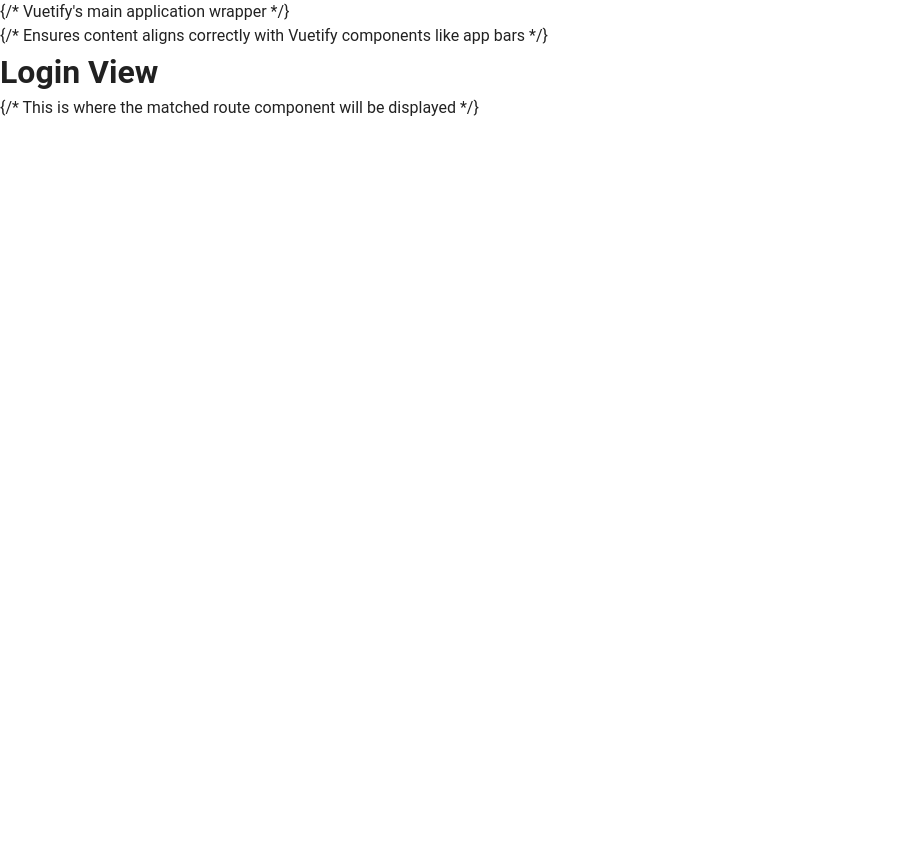
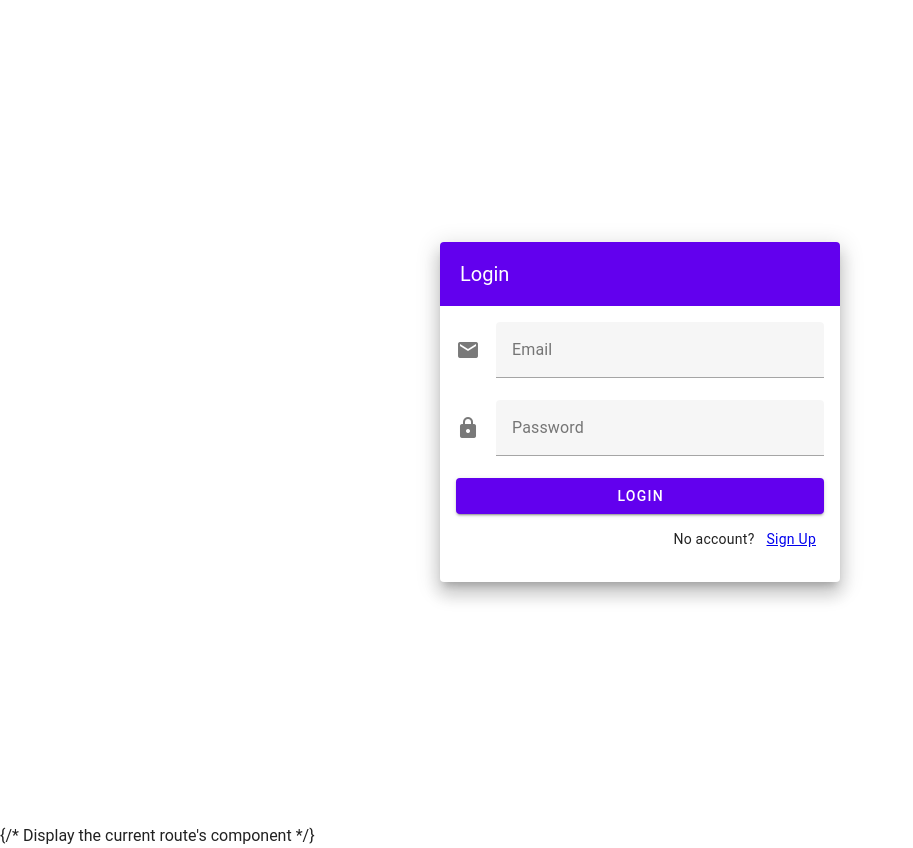
Before and after one commit to sweedish-beer/PB2, a Vue app in the folder proBel2/: page /login in a window 1280 px wide. Shown: the whole page, without its empty margins (0-913 px from the left). Before the commit the page ends 800 px from the top, so only its background shows below. Built offline with nearby package versions, Linux system fonts and the light colour scheme; no server answers.

Commit message:
add authentication to the app

```diff
--- a/proBel2/src/App.vue
+++ b/proBel2/src/App.vue
@@ -1,17 +1,25 @@
 // src/App.vue
 <template>
-  <v-app> {/* Vuetify's main application wrapper */}
-    <v-main> {/* Ensures content aligns correctly with Vuetify components like app bars */}
-      <router-view /> {/* This is where the matched route component will be displayed */}
+  <v-app>
+    <v-main>
+      <router-view /> {/* Display the current route's component */}
     </v-main>
   </v-app>
 </template>
 
 <script setup lang="ts">
-// No specific script needed for this basic setup yet
+import { onMounted } from 'vue'
+import { useAuthStore } from '@/stores/auth' // Import the auth store
+
+// Get the auth store instance
+const authStore = useAuthStore()
+
+// Initialize the auth listener when the component is mounted
+onMounted(() => {
+  authStore.initializeAuthListener()
+})
 </script>
 
 <style>
-/* You might want some basic global styles here or keep using style.css */
-/* Remove the default Vite styles if you haven't already */
+/* Global styles */
 </style>
--- /dev/null
+++ b/proBel2/src/stores/auth.ts
@@ -0,0 +1,178 @@
+// src/stores/auth.ts
+import { defineStore } from "pinia";
+import { supabase } from "../services/supabase"; // Use @ alias configured in vite.config.ts
+import type { User, Session } from "@supabase/supabase-js";
+//import router from "../router"; // Import router for redirects
+
+export const useAuthStore = defineStore("auth", {
+  // STATE: Data properties managed by the store
+  state: () => ({
+    user: null as User | null, // Holds user data if logged in
+    session: null as Session | null, // Holds session data if logged in
+    loading: false, // To track loading state during auth operations
+    authError: null as Error | null, // To store any auth errors
+  }),
+
+  // GETTERS: Computed properties derived from state
+  getters: {
+    isAuthenticated: (state): boolean => !!state.user, // Check if user object exists
+    isLoading: (state): boolean => state.loading,
+    getUser: (state): User | null => state.user,
+    getError: (state): Error | null => state.authError,
+  },
+
+  // ACTIONS: Methods to perform asynchronous operations or mutate state
+  actions: {
+    // Action to check the current session when the app loads or store is initialized
+    async initializeAuthListener() {
+      this.loading = true;
+      this.authError = null;
+      try {
+        // Get initial session data
+        const {
+          data: { session },
+          error,
+        } = await supabase.auth.getSession();
+        if (error) throw error;
+        this.session = session;
+        this.user = session?.user ?? null;
+
+        // Listen for changes in authentication state (login, logout)
+        supabase.auth.onAuthStateChange((event, session) => {
+          console.log("Auth state changed:", event, session);
+          this.session = session;
+          this.user = session?.user ?? null;
+          this.loading = false; // Update loading state after change
+
+          // Optional: Redirect on login/logout
+          // if (event === 'SIGNED_IN') {
+          //   router.push('/'); // Redirect to home after sign in
+          // }
+          // if (event === 'SIGNED_OUT') {
+          //   router.push('/login'); // Redirect to login after sign out
+          // }
+        });
+      } catch (error: any) {
+        console.error("Error initializing auth:", error);
+        this.authError = error;
+      } finally {
+        this.loading = false;
+      }
+    },
+
+    // ---Actions (Login/Sign-up interaction) ---
+
+    async signUp(credentials: {
+      email?: string;
+      password?: string;
+      phone?: string;
+    }) {
+      if (!credentials.email || !credentials.password) {
+        this.authError = new Error(
+          "Email and password are required for sign up."
+        );
+        return;
+      }
+      this.loading = true;
+      this.authError = null;
+      try {
+        // Note: Supabase signUp might require email confirmation by default.
+        const { data, error } = await supabase.auth.signUp({
+          email: credentials.email,
+          password: credentials.password,
+          // phone: credentials.phone, // Add if using phone signup
+          // options: { data: { full_name: 'Optional Name' } } // Optional: add user metadata
+        });
+
+        if (error) throw error;
+
+        // Check if sign up requires email confirmation (common default)
+        if (data.user && data.user.identities?.length === 0) {
+          // User exists but needs confirmation - this isn't an error
+          // You might want to inform the user to check their email
+          console.log(
+            "Sign up successful, please check your email for confirmation."
+          );
+          // Optionally set a specific state or message for confirmation pending
+        } else if (data.session) {
+          // If email confirmation is disabled or auto-confirmed, session might be available
+          this.session = data.session;
+          this.user = data.session.user;
+        }
+        // If confirmation needed, onAuthStateChange will trigger SIGNED_IN later after confirmation
+
+        console.log("Sign up response data:", data);
+      } catch (error: any) {
+        console.error("Error signing up:", error);
+        this.authError = error;
+      } finally {
+        this.loading = false;
+      }
+    },
+
+    async signInWithPassword(credentials: {
+      email?: string;
+      password?: string;
+      phone?: string;
+    }) {
+      if (!credentials.email || !credentials.password) {
+        this.authError = new Error(
+          "Email and password are required for sign in."
+        );
+        return;
+      }
+      this.loading = true;
+      this.authError = null;
+      try {
+        const { data, error } = await supabase.auth.signInWithPassword({
+          email: credentials.email,
+          password: credentials.password,
+          // phone: credentials.phone, // Add if using phone signin
+        });
+
+        if (error) throw error;
+
+        // Update state immediately - onAuthStateChange will also fire
+        this.session = data.session;
+        this.user = data.session?.user ?? null; // Use nullish coalescing
+
+        console.log("Sign in successful:", data.session);
+        // Redirect will likely be handled by route guards or component logic now
+      } catch (error: any) {
+        console.error("Error signing in:", error);
+        this.authError = error;
+        // Clear user/session on failed login attempt
+        this.user = null;
+        this.session = null;
+      } finally {
+        this.loading = false;
+      }
+    },
+
+    async signOut() {
+      this.loading = true;
+      this.authError = null;
+      try {
+        const { error } = await supabase.auth.signOut();
+        if (error) throw error;
+
+        // Clear state immediately - onAuthStateChange will also fire
+        this.user = null;
+        this.session = null;
+
+        console.log("Sign out successful");
+        // Redirect will likely be handled by route guards or component logic
+      } catch (error: any) {
+        console.error("Error signing out:", error);
+        this.authError = error;
+      } finally {
+        this.loading = false;
+      }
+    },
+
+    // Keep helper action clearError here...
+    clearError() {
+      this.authError = null;
+    },
+  },
+});
--- a/proBel2/src/views/LoginView.vue
+++ b/proBel2/src/views/LoginView.vue
@@ -1,13 +1,115 @@
 <template>
-  <div>
-    <h1>Login View</h1>
-    </div>
+  <v-container class="fill-height" fluid>
+    <v-row align="center" justify="center">
+      <v-col cols="12" sm="8" md="4">
+        <v-card class="elevation-12">
+          <v-toolbar color="primary" dark flat>
+            <v-toolbar-title>Login</v-toolbar-title>
+          </v-toolbar>
+          <v-card-text>
+            <v-form @submit.prevent="handleLogin">
+              <v-text-field
+                v-model="email"
+                label="Email"
+                name="login-email"
+                prepend-icon="mdi-email"
+                type="email"
+                required
+                :rules="[rules.required, rules.email]"
+                :disabled="authStore.isLoading"
+              ></v-text-field>
+
+              <v-text-field
+                v-model="password"
+                label="Password"
+                name="login-password"
+                prepend-icon="mdi-lock"
+                type="password"
+                required
+                :rules="[rules.required]"
+                :disabled="authStore.isLoading"
+              ></v-text-field>
+
+              <v-alert
+                v-if="authStore.getError"
+                type="error"
+                density="compact"
+                variant="tonal"
+                class="mb-4"
+                closable
+                @click:close="authStore.clearError()"
+              >
+                {{ authStore.getError.message }}
+              </v-alert>
+
+              <v-btn
+                type="submit"
+                color="primary"
+                block
+                :loading="authStore.isLoading"
+                :disabled="authStore.isLoading"
+              >
+                Login
+              </v-btn>
+            </v-form>
+            <v-card-actions>
+              <v-spacer></v-spacer>
+               No account? <router-link to="/register" class="ml-1">Sign Up</router-link>
+            </v-card-actions>
+          </v-card-text>
+        </v-card>
+      </v-col>
+    </v-row>
+  </v-container>
 </template>
 
 <script setup lang="ts">
-// Script setup area for future logic
+import { ref } from 'vue';
+import { useRouter } from 'vue-router'; // Import useRouter for potential redirects
+import { useAuthStore } from '@/stores/auth'; // Import the auth store (use '../stores/auth' if alias not working)
+
+// State refs for form inputs
+const email = ref('');
+const password = ref('');
+
+// Get instances
+const authStore = useAuthStore();
+const router = useRouter(); // Get router instance
+
+// Basic validation rules (can be expanded)
+const rules = {
+  required: (value: string) => !!value || 'Required.',
+  email: (value: string) => /.+@.+\..+/.test(value) || 'E-mail must be valid.',
+};
+
+// Login handler function
+const handleLogin = async () => {
+  // Optional: Add form validation check here using v-form's validation
+  // For now, we rely on store validation/errors
+  if (email.value && password.value) {
+    await authStore.signInWithPassword({
+      email: email.value,
+      password: password.value,
+    });
+
+    // Redirect on successful login (if user is now authenticated)
+    // Note: Route guards are a more robust way to handle this, we'll add them later
+    if (authStore.isAuthenticated) {
+       router.push('/'); // Redirect to home page after successful login
+    }
+  }
+};
+
+// Clear errors when component is mounted/navigated to (optional)
+// import { onMounted } from 'vue';
+// onMounted(() => {
+//   authStore.clearError();
+// });
 </script>
 
 <style scoped>
-/* Scoped styles for this view */
+/* Add any specific styles for the login view here */
+.fill-height {
+  min-height: 100vh;
+}
 </style>
```
